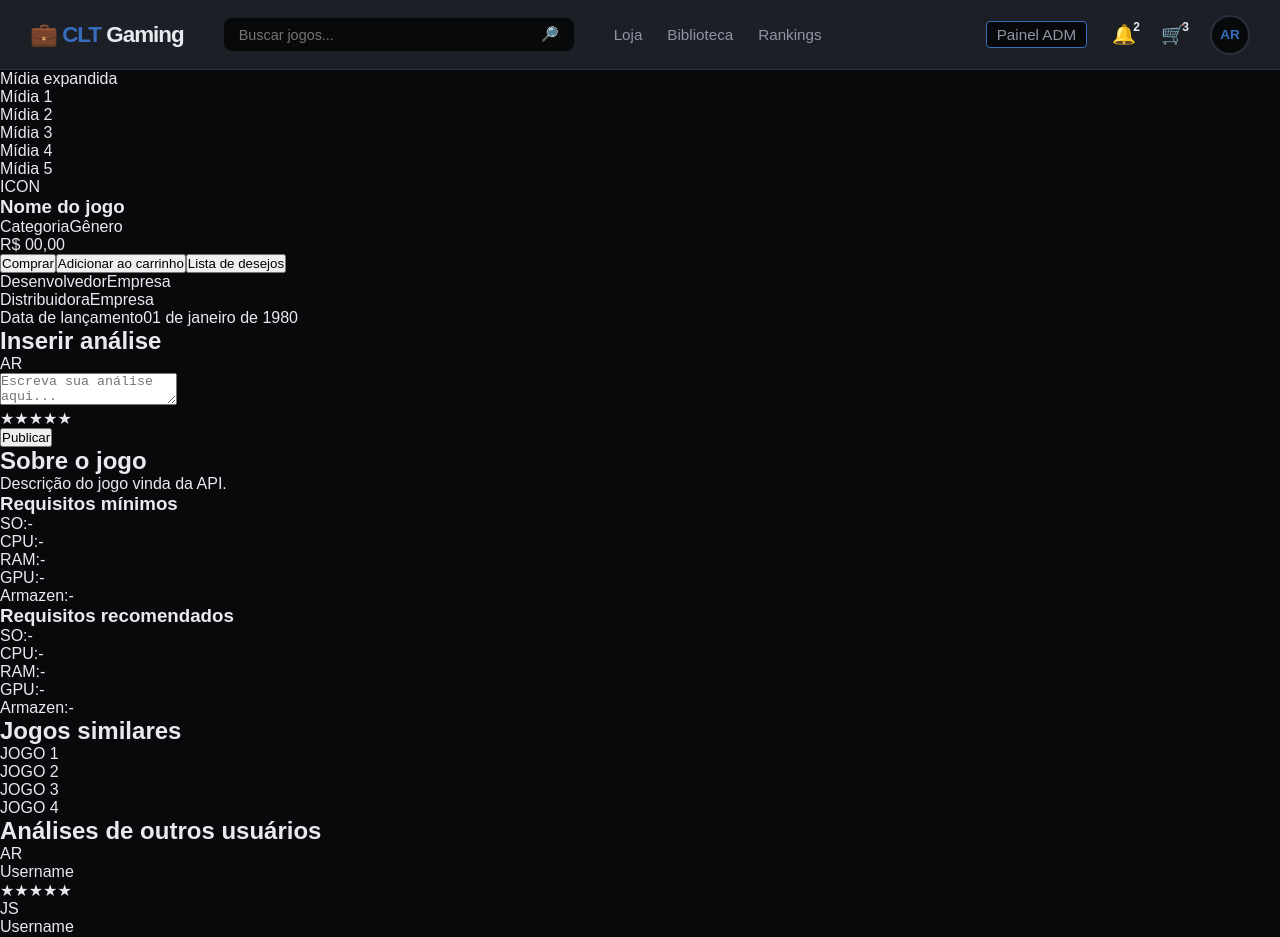
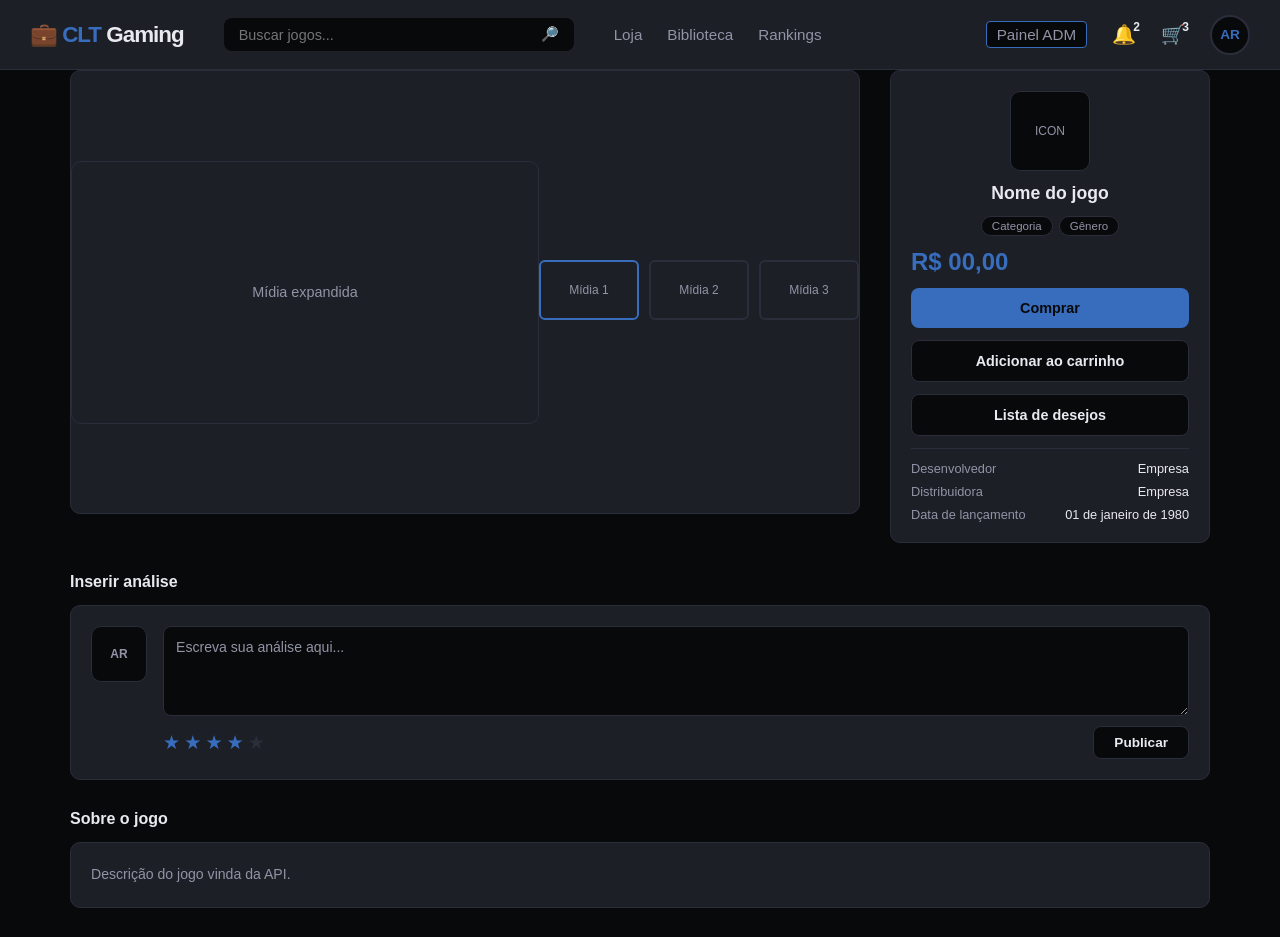
Before and after one commit to kaiquerios/EntregaP1A3, a React (Create React App) app: page / in a window 1280 px wide. Shown: the top 937 px of the page. Built offline with nearby package versions, Linux system fonts and the light colour scheme; the HTML template or start-up script is replaced by a standard one.

Commit message:
Adicionado layout e estilos da GamePage (mídia e sidebar)

```diff
--- a/src/pages/gamePage/index.css
+++ b/src/pages/gamePage/index.css
@@ -0,0 +1,520 @@
+/* ---------- Layout principal ---------- */
+.game-page {
+    max-width: 1200px;
+    margin: 0 auto;
+    padding: 0 30px 60px;
+}
+
+/* ---------- Seção hero: mídia + sidebar ---------- */
+.game-hero {
+    display: grid;
+    grid-template-columns: 1fr 320px;
+    gap: 30px;
+    margin-bottom: 30px;
+}
+
+/* --- Bloco de mídia --- */
+.media-block {
+    display: flex;
+    flex-direction: column;
+    gap: 12px;
+}
+
+.media-main {
+    width: 100%;
+    aspect-ratio: 16 / 9;
+    background-color: var(--bg-card);
+    border-radius: 10px;
+    border: 1px solid var(--border);
+    overflow: hidden;
+    display: flex;
+    align-items: center;
+    justify-content: center;
+    color: var(--text-muted);
+    font-size: 0.9rem;
+}
+
+.media-main img,
+.media-main video {
+    width: 100%;
+    height: 100%;
+    object-fit: cover;
+}
+
+/* Thumbnails de mídia */
+.media-thumbs {
+    display: flex;
+    gap: 10px;
+    flex-wrap: nowrap;
+    overflow-x: auto;
+    padding-bottom: 4px;
+    scrollbar-width: thin;
+    scrollbar-color: var(--border) transparent;
+}
+
+.media-thumbs::-webkit-scrollbar {
+    height: 4px;
+}
+.media-thumbs::-webkit-scrollbar-thumb {
+    background: var(--border);
+    border-radius: 4px;
+}
+
+.media-thumb {
+    flex-shrink: 0;
+    width: 100px;
+    height: 60px;
+    border-radius: 6px;
+    background-color: var(--bg-card);
+    border: 2px solid var(--border);
+    overflow: hidden;
+    cursor: pointer;
+    transition: border-color 0.2s;
+    display: flex;
+    align-items: center;
+    justify-content: center;
+    color: var(--text-muted);
+    font-size: 0.75rem;
+}
+
+.media-thumb:hover,
+.media-thumb.active {
+    border-color: var(--contrast);
+}
+
+.media-thumb img {
+    width: 100%;
+    height: 100%;
+    object-fit: cover;
+}
+
+/* --- Sidebar de compra --- */
+.game-sidebar {
+    display: flex;
+    flex-direction: column;
+    gap: 16px;
+}
+
+.game-card {
+    background-color: var(--bg-card);
+    border: 1px solid var(--border);
+    border-radius: 10px;
+    padding: 20px;
+    display: flex;
+    flex-direction: column;
+    align-items: center;
+    gap: 12px;
+}
+
+.game-cover {
+    width: 80px;
+    height: 80px;
+    border-radius: 10px;
+    background-color: var(--bg-dark);
+    border: 1px solid var(--border);
+    object-fit: cover;
+    display: flex;
+    align-items: center;
+    justify-content: center;
+    color: var(--text-muted);
+    font-size: 0.75rem;
+}
+
+.game-card-title {
+    font-size: 1.1rem;
+    font-weight: 700;
+    text-align: center;
+    color: var(--text-main);
+}
+
+/* Tags de gênero/categoria */
+.game-tags {
+    display: flex;
+    gap: 6px;
+    flex-wrap: wrap;
+    justify-content: center;
+}
+
+.game-tag {
+    background-color: var(--bg-dark);
+    border: 1px solid var(--border);
+    border-radius: 20px;
+    padding: 3px 10px;
+    font-size: 0.72rem;
+    color: var(--text-muted);
+}
+
+.game-price {
+    font-size: 1.5rem;
+    font-weight: 800;
+    color: var(--contrast);
+    align-self: flex-start;
+    width: 100%;
+}
+
+/* Botões de ação */
+.btn {
+    width: 100%;
+    padding: 12px;
+    border: none;
+    border-radius: 8px;
+    font-size: 0.9rem;
+    font-weight: 600;
+    cursor: pointer;
+    transition: opacity 0.2s, transform 0.1s;
+}
+
+.btn:active {
+    transform: scale(0.98);
+}
+
+.btn-primary {
+    background-color: var(--contrast);
+    color: #08090b;
+}
+
+.btn-secondary {
+    background-color: var(--bg-dark);
+    color: var(--text-main);
+    border: 1px solid var(--border);
+}
+
+.btn:hover {
+    opacity: 0.88;
+}
+
+/* Tabela de info (Desenvolvedor, Distribuidora, Data) */
+.game-info-table {
+    width: 100%;
+    border-top: 1px solid var(--border);
+    padding-top: 12px;
+    display: flex;
+    flex-direction: column;
+    gap: 8px;
+}
+
+.game-info-row {
+    display: flex;
+    justify-content: space-between;
+    font-size: 0.8rem;
+}
+
+.game-info-label {
+    color: var(--text-muted);
+}
+
+.game-info-value {
+    color: var(--text-main);
+    font-weight: 500;
+    text-align: right;
+}
+
+/* ---------- Seção genérica (card cinza) ---------- */
+.section {
+    margin-bottom: 30px;
+}
+
+.section-title {
+    font-size: 1rem;
+    font-weight: 700;
+    color: var(--text-main);
+    margin-bottom: 14px;
+}
+
+.section-card {
+    background-color: var(--bg-card);
+    border: 1px solid var(--border);
+    border-radius: 10px;
+    padding: 20px;
+}
+
+/* ---------- Seção de análise do usuário ---------- */
+.review-form {
+    display: flex;
+    gap: 16px;
+    align-items: flex-start;
+}
+
+.user-avatar-lg {
+    width: 56px;
+    height: 56px;
+    border-radius: 10px;
+    background-color: var(--bg-dark);
+    border: 1px solid var(--border);
+    display: flex;
+    align-items: center;
+    justify-content: center;
+    font-size: 0.75rem;
+    color: var(--text-muted);
+    flex-shrink: 0;
+    font-weight: 600;
+}
+
+.review-form-content {
+    flex: 1;
+    display: flex;
+    flex-direction: column;
+    gap: 10px;
+}
+
+.review-textarea {
+    width: 100%;
+    min-height: 90px;
+    background-color: var(--bg-dark);
+    border: 1px solid var(--border);
+    border-radius: 8px;
+    color: var(--text-main);
+    font-family: inherit;
+    font-size: 0.88rem;
+    padding: 12px;
+    resize: vertical;
+    outline: none;
+    transition: border-color 0.2s, box-shadow 0.2s;
+}
+
+.review-textarea:focus {
+    border-color: var(--contrast);
+    box-shadow: 0 0 5px var(--contrast);
+}
+
+.review-textarea::placeholder {
+    color: var(--text-muted);
+}
+
+.review-form-footer {
+    display: flex;
+    justify-content: space-between;
+    align-items: center;
+}
+
+/* Estrelas de avaliação */
+.star-rating {
+    display: flex;
+    gap: 4px;
+    cursor: pointer;
+}
+
+.star {
+    font-size: 1.2rem;
+    color: var(--border);
+    transition: color 0.15s;
+}
+
+.star.filled {
+    color: var(--contrast);
+}
+
+.btn-publish {
+    padding: 8px 20px;
+    border: none;
+    border-radius: 8px;
+    background-color: var(--bg-dark);
+    border: 1px solid var(--border);
+    color: var(--text-main);
+    font-size: 0.85rem;
+    font-weight: 600;
+    cursor: pointer;
+    transition: border-color 0.2s, opacity 0.2s;
+}
+
+.btn-publish:hover {
+    border-color: var(--contrast);
+    opacity: 0.9;
+}
+
+/* ---------- Seção "Sobre o jogo" ---------- */
+.about-text {
+    font-size: 0.88rem;
+    color: var(--text-muted);
+    line-height: 1.7;
+}
+
+/* ---------- Requisitos do sistema ---------- */
+.requirements-grid {
+    display: grid;
+    grid-template-columns: 1fr 1fr;
+    gap: 20px;
+    margin-bottom: 30px;
+}
+
+.requirements-block {
+    background-color: var(--bg-card);
+    border: 1px solid var(--border);
+    border-radius: 10px;
+    padding: 20px;
+}
+
+.requirements-block h3 {
+    font-size: 0.95rem;
+    font-weight: 700;
+    color: var(--text-main);
+    margin-bottom: 14px;
+}
+
+.req-row {
+    display: flex;
+    gap: 8px;
+    margin-bottom: 8px;
+    font-size: 0.82rem;
+}
+
+.req-label {
+    color: var(--text-muted);
+    min-width: 90px;
+    flex-shrink: 0;
+}
+
+.req-value {
+    color: var(--text-main);
+}
+
+/* ---------- Jogos similares ---------- */
+.similar-games {
+    display: grid;
+    grid-template-columns: repeat(4, 1fr);
+    gap: 14px;
+    margin-bottom: 30px;
+}
+
+.similar-game-card {
+    background-color: var(--bg-card);
+    border: 1px solid var(--border);
+    border-radius: 10px;
+    aspect-ratio: 3/2;
+    overflow: hidden;
+    cursor: pointer;
+    transition: border-color 0.2s, transform 0.2s;
+    display: flex;
+    align-items: center;
+    justify-content: center;
+    color: var(--text-muted);
+    font-size: 0.85rem;
+    font-weight: 600;
+    position: relative;
+}
+
+.similar-game-card:hover {
+    border-color: var(--contrast);
+    transform: translateY(-3px);
+}
+
+.similar-game-card img {
+    width: 100%;
+    height: 100%;
+    object-fit: cover;
+    position: absolute;
+    inset: 0;
+}
+
+.similar-game-name {
+    position: relative;
+    z-index: 1;
+    background: rgba(8,9,11,0.55);
+    padding: 2px 8px;
+    border-radius: 4px;
+}
+
+/* ---------- Análises de outros usuários ---------- */
+.reviews-list {
+    display: flex;
+    flex-direction: column;
+    gap: 14px;
+    margin-bottom: 16px;
+}
+
+.review-card {
+    background-color: var(--bg-card);
+    border: 1px solid var(--border);
+    border-radius: 10px;
+    padding: 16px 20px;
+    display: flex;
+    gap: 16px;
+    align-items: flex-start;
+}
+
+.review-card-body {
+    flex: 1;
+}
+
+.review-card-text {
+    background-color: var(--bg-dark);
+    border-radius: 8px;
+    min-height: 70px;
+    padding: 12px;
+    font-size: 0.85rem;
+    color: var(--text-muted);
+    line-height: 1.6;
+    margin-bottom: 10px;
+}
+
+.review-card-footer {
+    display: flex;
+    align-items: center;
+    gap: 10px;
+}
+
+.reviewer-name {
+    font-size: 0.78rem;
+    color: var(--text-muted);
+    margin-top: 4px;
+    text-align: center;
+}
+
+.btn-see-all {
+    display: block;
+    margin: 0 auto;
+    padding: 10px 30px;
+    background: transparent;
+    border: 1px solid var(--border);
+    border-radius: 8px;
+    color: var(--text-muted);
+    font-size: 0.85rem;
+    cursor: pointer;
+    transition: border-color 0.2s, color 0.2s;
+}
+
+.btn-see-all:hover {
+    border-color: var(--contrast);
+    color: var(--contrast);
+}
+/* ---------- Responsividade ---------- */
+@media (max-width: 900px) {
+    .game-hero {
+        grid-template-columns: 1fr;
+    }
+
+    .game-sidebar {
+        order: -1; /* sidebar sobe para o topo em mobile */
+    }
+
+    .similar-games {
+        grid-template-columns: repeat(2, 1fr);
+    }
+
+    .requirements-grid {
+        grid-template-columns: 1fr;
+    }
+}
+
+@media (max-width: 600px) {
+    .game-page {
+        padding: 0 16px 40px;
+    }
+
+    .breadcrumb {
+        padding: 10px 16px;
+    }
+
+    .similar-games {
+        grid-template-columns: repeat(2, 1fr);
+    }
+
+    .review-form {
+        flex-direction: column;
+    }
+
+    .user-avatar-lg {
+        width: 44px;
+        height: 44px;
+    }
+}
```
